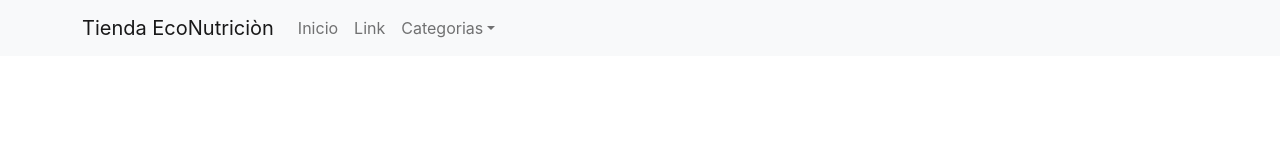
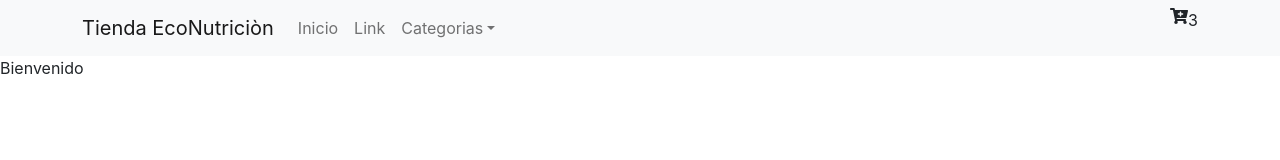
Before and after one commit to gastonnicolli/ecom_nicolli, a React (Create React App) app: page / in a window 1280 px wide. Shown: the top 160 px of the page. Built offline with nearby package versions, Linux system fonts and the light colour scheme.

Commit message:
Tercera entrega: Crea CartWidget.js e ItemListContainer.jsx

```diff
--- a/package.json
+++ b/package.json
@@ -3,6 +3,9 @@
   "version": "0.1.0",
   "private": true,
   "dependencies": {
+    "@fortawesome/fontawesome-svg-core": "^1.2.36",
+    "@fortawesome/free-solid-svg-icons": "^5.15.4",
+    "@fortawesome/react-fontawesome": "^0.1.15",
     "@testing-library/jest-dom": "^5.14.1",
     "@testing-library/react": "^11.2.7",
     "@testing-library/user-event": "^12.8.3",
--- a/public/index.html
+++ b/public/index.html
@@ -13,9 +13,9 @@
 
     <link rel="manifest" href="%PUBLIC_URL%/manifest.json" />
 
-    <link href="https://cdn.jsdelivr.net/npm/bootstrap@5.1.3/dist/css/bootstrap.min.css"
-    rel="stylesheet" integrity="sha384-1BmE4kWBq78iYhFldvKuhfTAU6auU8tT94WrHftjDbrCEXSU1oBoqyl2QvZ6jIW3"
-    crossorigin="anonymous">
+    <!-- CSS only -->
+<link href="https://cdn.jsdelivr.net/npm/bootstrap@5.1.3/dist/css/bootstrap.min.css" rel="stylesheet"
+integrity="sha384-1BmE4kWBq78iYhFldvKuhfTAU6auU8tT94WrHftjDbrCEXSU1oBoqyl2QvZ6jIW3" crossorigin="anonymous">
 
     <title>React App</title>
   </head>
--- a/src/App.js
+++ b/src/App.js
@@ -1,10 +1,12 @@
 import './App.css';
 import NavBar from './componets/nav-bar/NavBar';
+import ItemListContainer from './componets/itemListContainer/ItemListContainer';
 
 function App() {
   return (
     <div>
       <NavBar />
+      <ItemListContainer greeting='Bienvenido' />
     </div>
   );
 }
--- /dev/null
+++ b/src/componets/cartWidget/CartWidget.jsx
@@ -0,0 +1,20 @@
+import React from 'react'
+import { FontAwesomeIcon } from '@fortawesome/react-fontawesome'
+import { faCartPlus, faShoppingCart } from '@fortawesome/free-solid-svg-icons'
+
+const cartEmpty = <FontAwesomeIcon icon={faShoppingCart} />
+const cartFull = <FontAwesomeIcon icon={faCartPlus} />
+
+
+const CartWidget = ({quantity}) => {
+    const cart = (quantity > 0) ? cartFull : cartEmpty;
+
+    return (
+        <div className='d-inline-flex'>
+            {cart}
+            {(quantity > 0) ? <p>{quantity}</p> : null}
+        </div>
+    )
+}
+
+export default CartWidget
--- /dev/null
+++ b/src/componets/itemListContainer/ItemListContainer.jsx
@@ -0,0 +1,11 @@
+import React from 'react'
+
+const ItemListContainer = ({greeting}) => {
+    return (
+        <div>
+            <p>{greeting}</p>
+        </div>
+    )
+}
+
+export default ItemListContainer
--- a/src/componets/nav-bar/NavBar.jsx
+++ b/src/componets/nav-bar/NavBar.jsx
@@ -1,5 +1,7 @@
 import React from "react";
 import { Navbar, Container, Nav, NavDropdown} from "react-bootstrap";
+import CartWidget from "../cartWidget/CartWidget";
+
 const NavBar = () => {
   return (
     <Navbar bg="light" expand="lg">
@@ -19,6 +21,9 @@ const NavBar = () => {
             </NavDropdown>
           </Nav>
         </Navbar.Collapse>
+
+        <CartWidget quantity={3} />
+
       </Container>
     </Navbar>
   );
```
